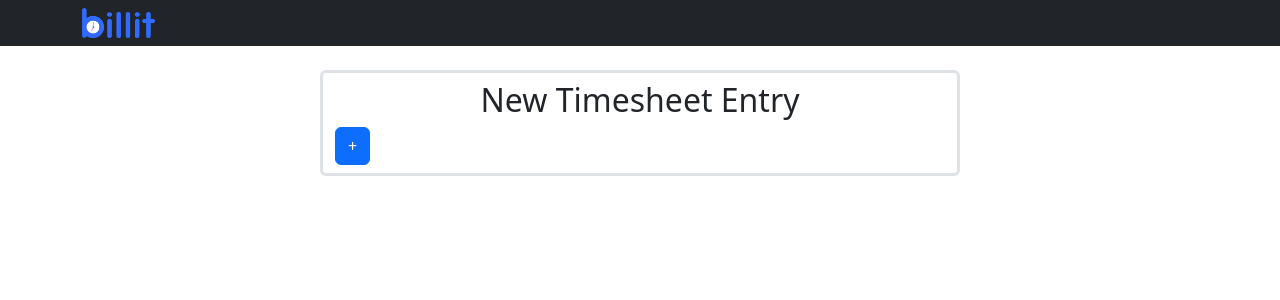
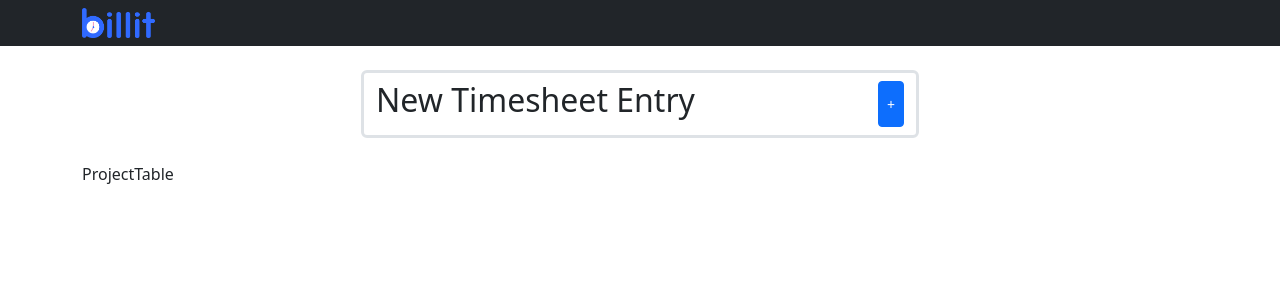
Before and after one commit to nickmendezFlatiron/billit, a React (Create React App) app in the folder client/: page / in a window 1280 px wide. Shown: the top 300 px of the page. Built offline with nearby package versions, Linux system fonts and the light colour scheme.

Commit message:
created timesheet component in client folder

```diff
--- a/client/src/App.js
+++ b/client/src/App.js
@@ -1,7 +1,7 @@
 import NavigationBar from './components/NavigationBar';
 import CsvForm from './components/CsvForm';
-
-
+import ProjectTable from './components/ProjectTable';
+import Container from 'react-bootstrap/Container';
 import 'bootstrap/dist/css/bootstrap.min.css';
 import './styles/App.css';
 
@@ -9,7 +9,10 @@ function App() {
   return (
     <div className="App">
       <NavigationBar />
-      <CsvForm />
+      <Container>
+        <CsvForm />
+        <ProjectTable />
+      </Container>
     </div>
   );
 }
--- a/client/src/components/CsvForm.jsx
+++ b/client/src/components/CsvForm.jsx
@@ -1,17 +1,20 @@
 import React,{useState} from 'react'
 import Container from 'react-bootstrap/Container'
+
 import Form from 'react-bootstrap/Form'
 import Collapse from 'react-bootstrap/Collapse';
 import Button from 'react-bootstrap/Button';
 
 const CsvForm = () => {
   // eslint-disable-next-line no-unused-vars
-  const [CsvFile, setCsvFile] = useState(false)
-  const [openForm, setOpenForm] = useState()
+  const [CsvFile, setCsvFile] = useState()
+  const [openForm, setOpenForm] = useState(false)
   return (
       <Container className='py-2 my-4 border border-3 rounded w-50'>
-        <h2 className='text-center'>New Timesheet Entry</h2>
-        <Button onClick={() => setOpenForm(!openForm)}>+</Button>
+        <div className='d-flex justify-content-between'>
+          <h2 className='text-center'>New Timesheet Entry</h2>
+          <Button size='sm' onClick={() => setOpenForm(!openForm)}>+</Button>
+        </div>
         <Collapse in={openForm}>
           <Form className="bg-white">
             <Form.Control type="text" placeholder="Client..." className='underline-text-input mb-2'/>
--- /dev/null
+++ b/client/src/components/ProjectTable.jsx
@@ -0,0 +1,9 @@
+import React from 'react'
+
+const ProjectTable = () => {
+  return (
+    <div>ProjectTable</div>
+  )
+}
+
+export default ProjectTable
```
